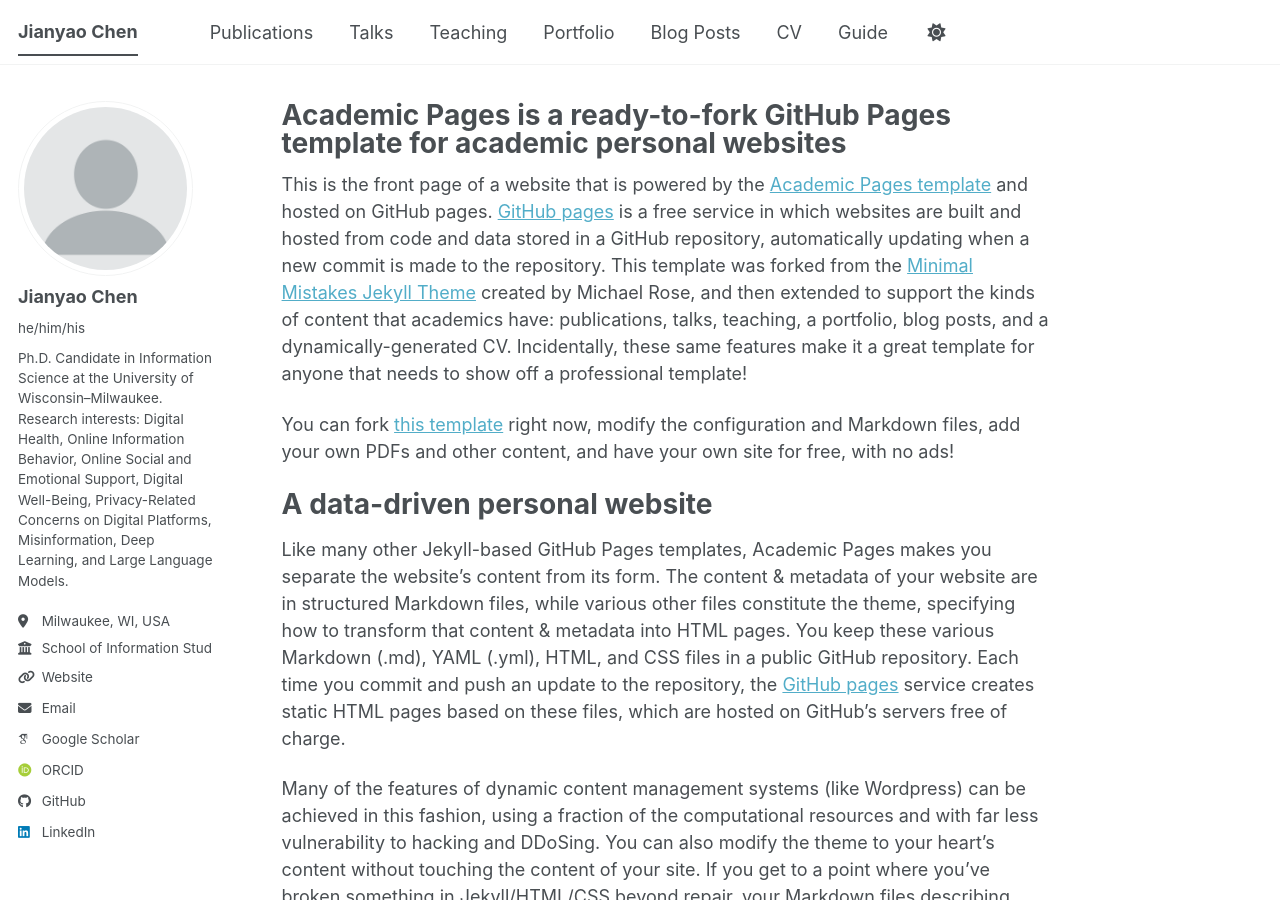
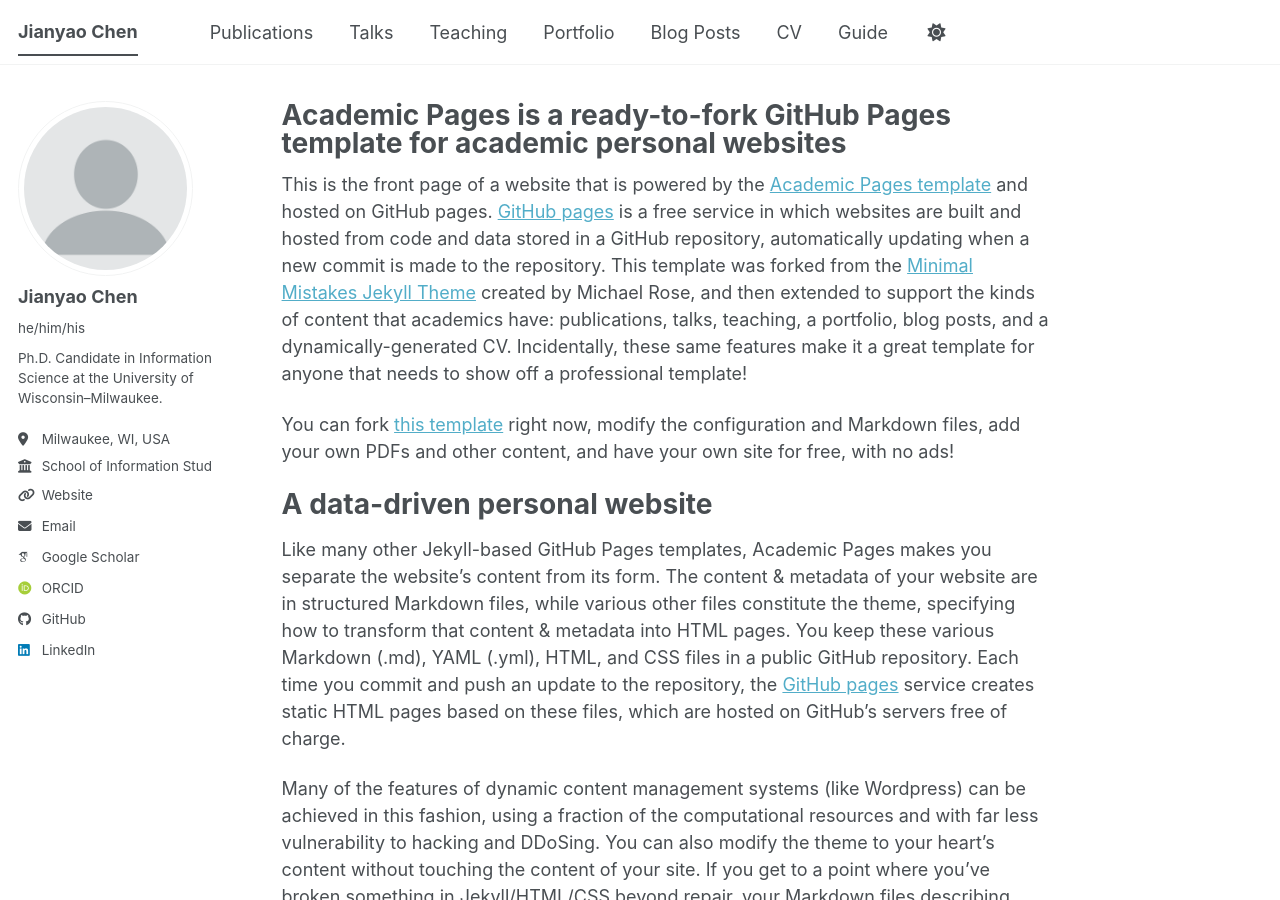
Before and after one commit to JianyaoChen/JianyaoChen.github.io, a Jekyll site: the page built from _pages/about.md, in a window 1280 px wide and 900 px high. Built offline with Jekyll 4.4.1, drawn with Linux system fonts in a browser that asks for light colours; some web fonts are replaced; a script bundle is joined from its source files by our own code; library files that are not in the unit come from our copies.

Commit message:
Update _config.yml

```diff
--- a/_config.yml
+++ b/_config.yml
@@ -25,7 +25,7 @@
   avatar           : "profile.png"
   name             : "Jianyao Chen"
   pronouns         : "he/him/his"
-  bio              : "Ph.D. Candidate in Information Science at the University of Wisconsin–Milwaukee. Research interests: Digital Health, Online Information Behavior, Online Social and Emotional Support, Digital Well-Being, Privacy-Related Concerns on Digital Platforms, Misinformation, Deep Learning, and Large Language Models."
+  bio              : "Ph.D. Candidate in Information Science at the University of Wisconsin–Milwaukee."
   location         : "Milwaukee, WI, USA"
   employer         : "School of Information Studies, UWM"
   uri              : "https://jianyaochen.github.io"
```
